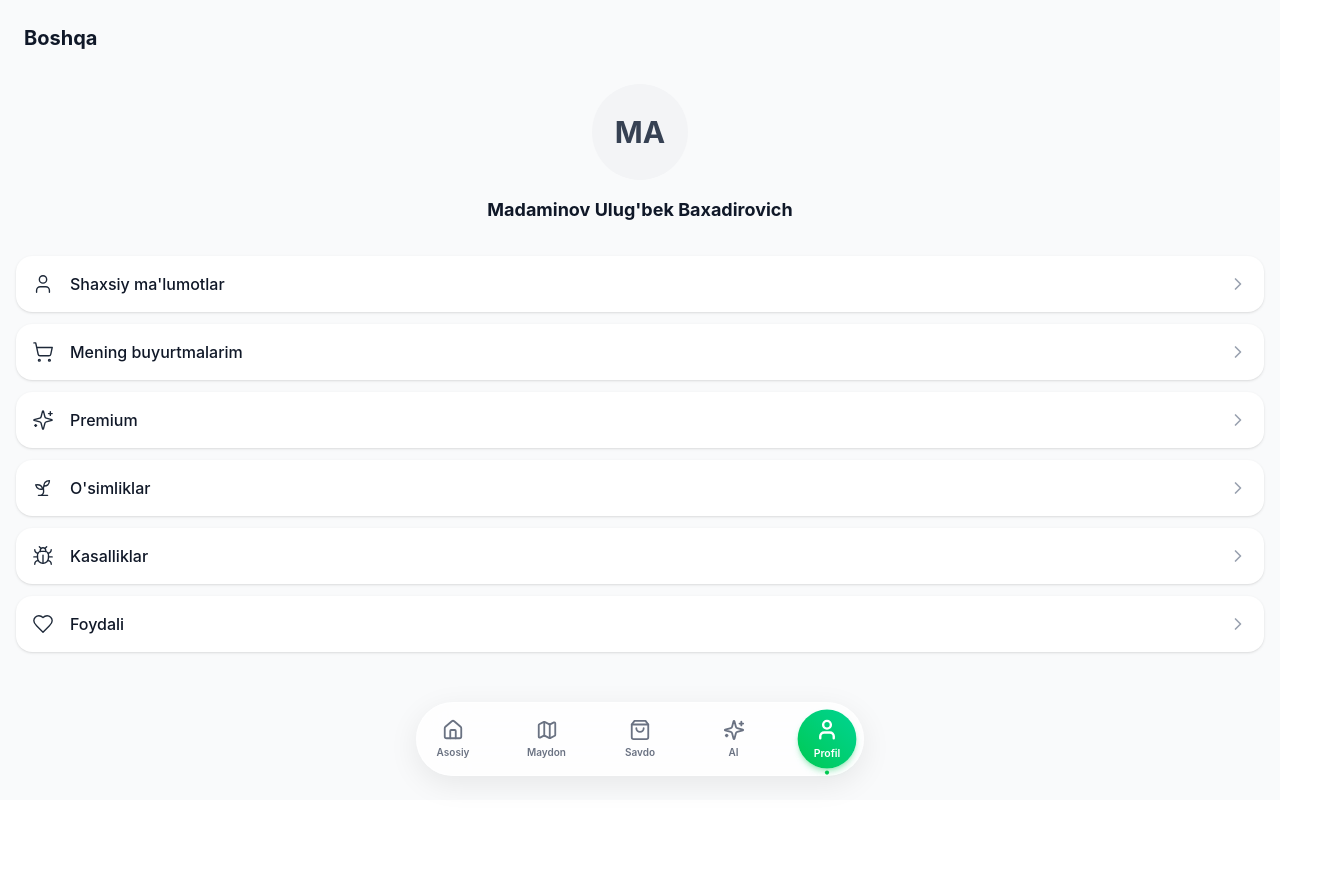
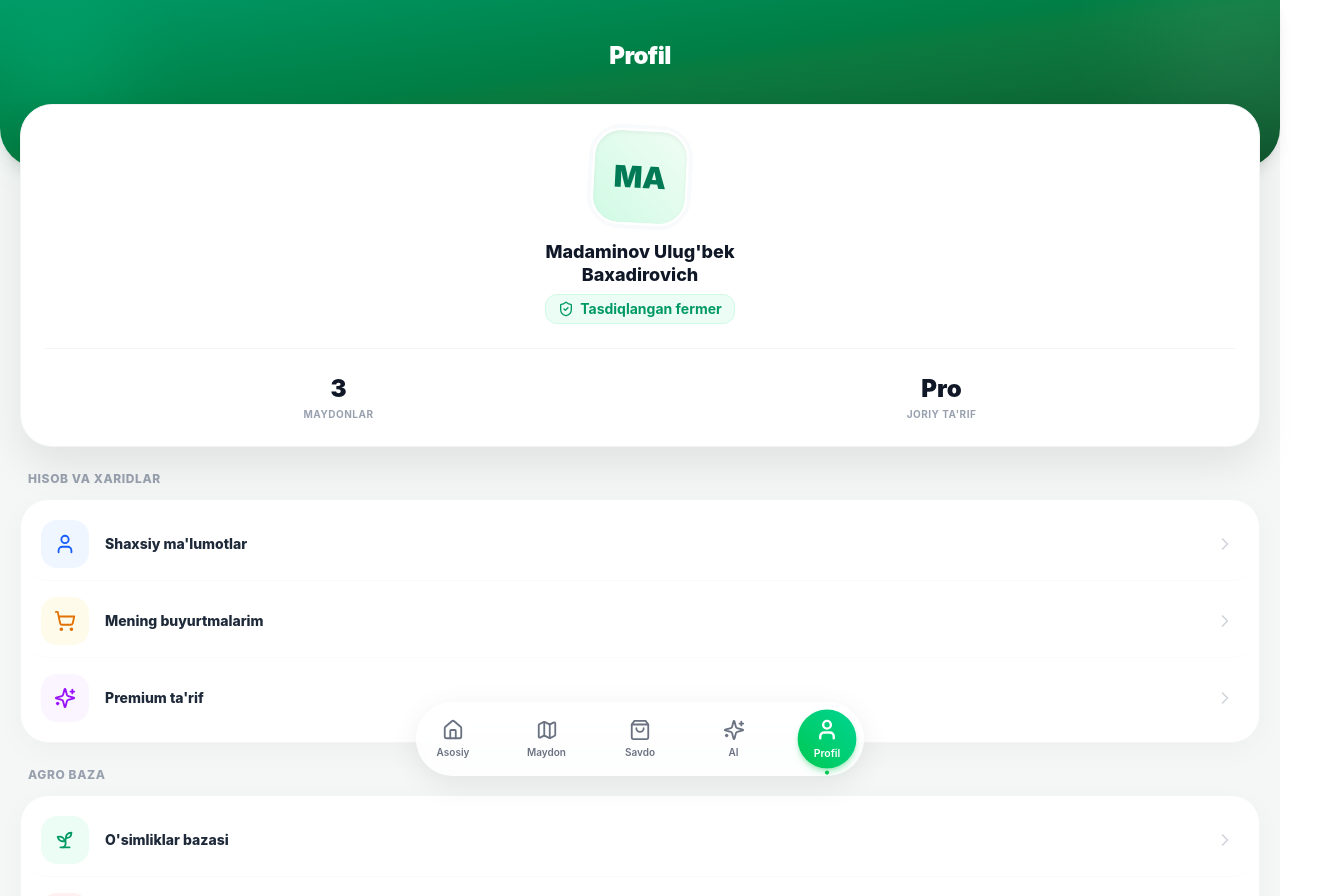
Before and after one commit to mddd18/FERDO_, a React (Vite) app: page /boshqa in a window 1280 px wide. Shown: the top 896 px of the page, 1320 px wide, since content can reach past the window. Before the commit the page ends 800 px from the top, so only its background shows below. Built offline with nearby package versions, Linux system fonts and the light colour scheme.

Commit message:
Update Profile.tsx

```diff
--- a/src/app/pages/Profile.tsx
+++ b/src/app/pages/Profile.tsx
@@ -1,47 +1,116 @@
 import { Navigation } from '../components/Navigation';
-import { ChevronRight, User, ShoppingCart, Sparkles, Sprout, Bug, Heart } from 'lucide-react';
+import {
+  ChevronRight, User, ShoppingCart, Sparkles,
+  Sprout, Bug, Heart, LogOut, ShieldCheck
+} from 'lucide-react';
 
 export function Profile() {
-  const menuItems = [
-    { icon: User, label: "Shaxsiy ma'lumotlar" },
-    { icon: ShoppingCart, label: "Mening buyurtmalarim" },
-    { icon: Sparkles, label: "Premium" },
-    { icon: Sprout, label: "O'simliklar" },
-    { icon: Bug, label: "Kasalliklar" },
-    { icon: Heart, label: "Foydali" },
+  const accountItems = [
+    { icon: User, label: "Shaxsiy ma'lumotlar", color: "text-blue-600", bg: "bg-blue-50" },
+    { icon: ShoppingCart, label: "Mening buyurtmalarim", color: "text-amber-600", bg: "bg-amber-50" },
+    { icon: Sparkles, label: "Premium ta'rif", color: "text-purple-600", bg: "bg-purple-50" },
+  ];
+
+  const agroItems = [
+    { icon: Sprout, label: "O'simliklar bazasi", color: "text-emerald-600", bg: "bg-emerald-50" },
+    { icon: Bug, label: "Kasalliklar va choralar", color: "text-rose-600", bg: "bg-rose-50" },
+    { icon: Heart, label: "Foydali maslahatlar", color: "text-pink-600", bg: "bg-pink-50" },
   ];
 
   return (
-    <div className="min-h-screen bg-[#F9FAFB] pb-24">
-      {/* Header */}
-      <div className="pt-6 pb-4 px-6">
-        <h1 className="text-xl font-bold text-gray-900">Boshqa</h1>
+    <div className="min-h-screen bg-[#F4F7F6] pb-28 font-sans">
+
+      {/* 1. PREMIUM HEADER VA AVATAR */}
+      <div className="bg-gradient-to-br from-emerald-600 via-[#0B7A3F] to-green-900 pt-10 pb-24 px-6 rounded-b-[40px] shadow-lg relative">
+        {/* Dekorativ orqa fon nurlari */}
+        <div className="absolute top-0 right-0 w-40 h-40 bg-white opacity-10 rounded-full blur-3xl -mr-10 -mt-10"></div>
+        <div className="absolute bottom-10 left-0 w-32 h-32 bg-emerald-400 opacity-20 rounded-full blur-2xl"></div>
+
+        <h1 className="text-2xl font-black text-white tracking-tight relative z-10 text-center">Profil</h1>
       </div>
 
-      <main className="px-4 space-y-6">
-        {/* User Info */}
-        <div className="flex flex-col items-center justify-center mt-4">
-          <div className="w-24 h-24 bg-gray-100 rounded-full flex items-center justify-center mb-4 text-3xl font-bold text-gray-700">
-            MA
-          </div>
-          <h2 className="text-lg font-bold text-gray-900">Madaminov Ulug'bek Baxadirovich</h2>
+      <main className="px-5 space-y-6">
+
+        {/* Floating User Info Card */}
+        <div className="mx-auto -mt-16 bg-white rounded-[32px] p-6 shadow-[0_20px_40px_rgba(0,0,0,0.08)] relative z-20 border border-gray-100 flex flex-col items-center text-center">
+          <div className="w-24 h-24 bg-gradient-to-tr from-emerald-100 to-green-50 rounded-[28px] shadow-inner flex items-center justify-center mb-4 border-2 border-white ring-4 ring-gray-50 rotate-3 transition-transform hover:rotate-0">
+            <span className="text-3xl font-black text-emerald-700">MA</span>
           </div>
 
-        {/* Menu List */}
-        <div className="space-y-3 mt-8">
-          {menuItems.map((item, index) => (
+          <h2 className="text-lg font-extrabold text-gray-900 leading-tight">
+            Madaminov Ulug'bek <br /> Baxadirovich
+          </h2>
+
+          <div className="flex items-center gap-1.5 mt-2 text-sm font-bold text-emerald-600 bg-emerald-50 px-3 py-1 rounded-xl border border-emerald-100">
+            <ShieldCheck size={16} /> Tasdiqlangan fermer
+          </div>
+
+          {/* Quick Stats */}
+          <div className="grid grid-cols-2 gap-4 w-full mt-6 pt-6 border-t border-gray-100">
+            <div>
+              <p className="text-2xl font-black text-gray-900">3</p>
+              <p className="text-[10px] font-bold text-gray-400 uppercase tracking-wider mt-0.5">Maydonlar</p>
+            </div>
+            <div>
+              <p className="text-2xl font-black text-gray-900">Pro</p>
+              <p className="text-[10px] font-bold text-gray-400 uppercase tracking-wider mt-0.5">Joriy ta'rif</p>
+            </div>
+          </div>
+        </div>
+
+        {/* 2. MENYU RO'YXATI (Gruppalangan) */}
+        <div className="space-y-6 mt-4">
+
+          {/* Birinchi guruh: Hisob sozlamalari */}
+          <div>
+            <h3 className="text-xs font-extrabold text-gray-400 uppercase tracking-wider mb-3 px-2">Hisob va xaridlar</h3>
+            <div className="bg-white rounded-[28px] p-2 shadow-[0_8px_30px_rgb(0,0,0,0.03)] border border-gray-100">
+              {accountItems.map((item, index) => (
                 <button
                   key={index}
-              className="w-full flex items-center justify-between p-4 bg-white rounded-2xl active:bg-gray-50 transition-colors shadow-sm"
+                  className={`w-full flex items-center justify-between p-3 rounded-2xl active:bg-gray-50 transition-colors group ${index !== accountItems.length - 1 ? 'border-b border-gray-50/80 mb-1' : ''}`}
                 >
                   <div className="flex items-center gap-4">
-                <item.icon size={22} className="text-gray-800" strokeWidth={1.5} />
-                <span className="text-base font-medium text-gray-900">{item.label}</span>
+                    <div className={`w-12 h-12 rounded-2xl flex items-center justify-center transition-transform group-hover:scale-105 ${item.bg}`}>
+                      <item.icon size={22} className={item.color} strokeWidth={2} />
                     </div>
-              <ChevronRight size={20} className="text-gray-400" />
+                    <span className="text-sm font-extrabold text-gray-800">{item.label}</span>
+                  </div>
+                  <ChevronRight size={20} className="text-gray-300 group-hover:text-emerald-500 transition-colors mr-1" />
                 </button>
               ))}
             </div>
+          </div>
+
+          {/* Ikkinchi guruh: Agro Baza */}
+          <div>
+            <h3 className="text-xs font-extrabold text-gray-400 uppercase tracking-wider mb-3 px-2">Agro Baza</h3>
+            <div className="bg-white rounded-[28px] p-2 shadow-[0_8px_30px_rgb(0,0,0,0.03)] border border-gray-100">
+              {agroItems.map((item, index) => (
+                <button
+                  key={index}
+                  className={`w-full flex items-center justify-between p-3 rounded-2xl active:bg-gray-50 transition-colors group ${index !== agroItems.length - 1 ? 'border-b border-gray-50/80 mb-1' : ''}`}
+                >
+                  <div className="flex items-center gap-4">
+                    <div className={`w-12 h-12 rounded-2xl flex items-center justify-center transition-transform group-hover:scale-105 ${item.bg}`}>
+                      <item.icon size={22} className={item.color} strokeWidth={2} />
+                    </div>
+                    <span className="text-sm font-extrabold text-gray-800">{item.label}</span>
+                  </div>
+                  <ChevronRight size={20} className="text-gray-300 group-hover:text-emerald-500 transition-colors mr-1" />
+                </button>
+              ))}
+            </div>
+          </div>
+
+        </div>
+
+        {/* 3. TIZIMDAN CHIQISH */}
+        <button className="w-full mt-6 flex items-center justify-center gap-2 py-4 bg-white rounded-[24px] text-rose-500 font-extrabold shadow-sm border border-rose-100 hover:bg-rose-50 transition-colors active:scale-[0.98]">
+          <LogOut size={20} />
+          Tizimdan chiqish
+        </button>
+
       </main>
 
       <Navigation />
```
Lines whose indentation alone changed are shown as unchanged.
